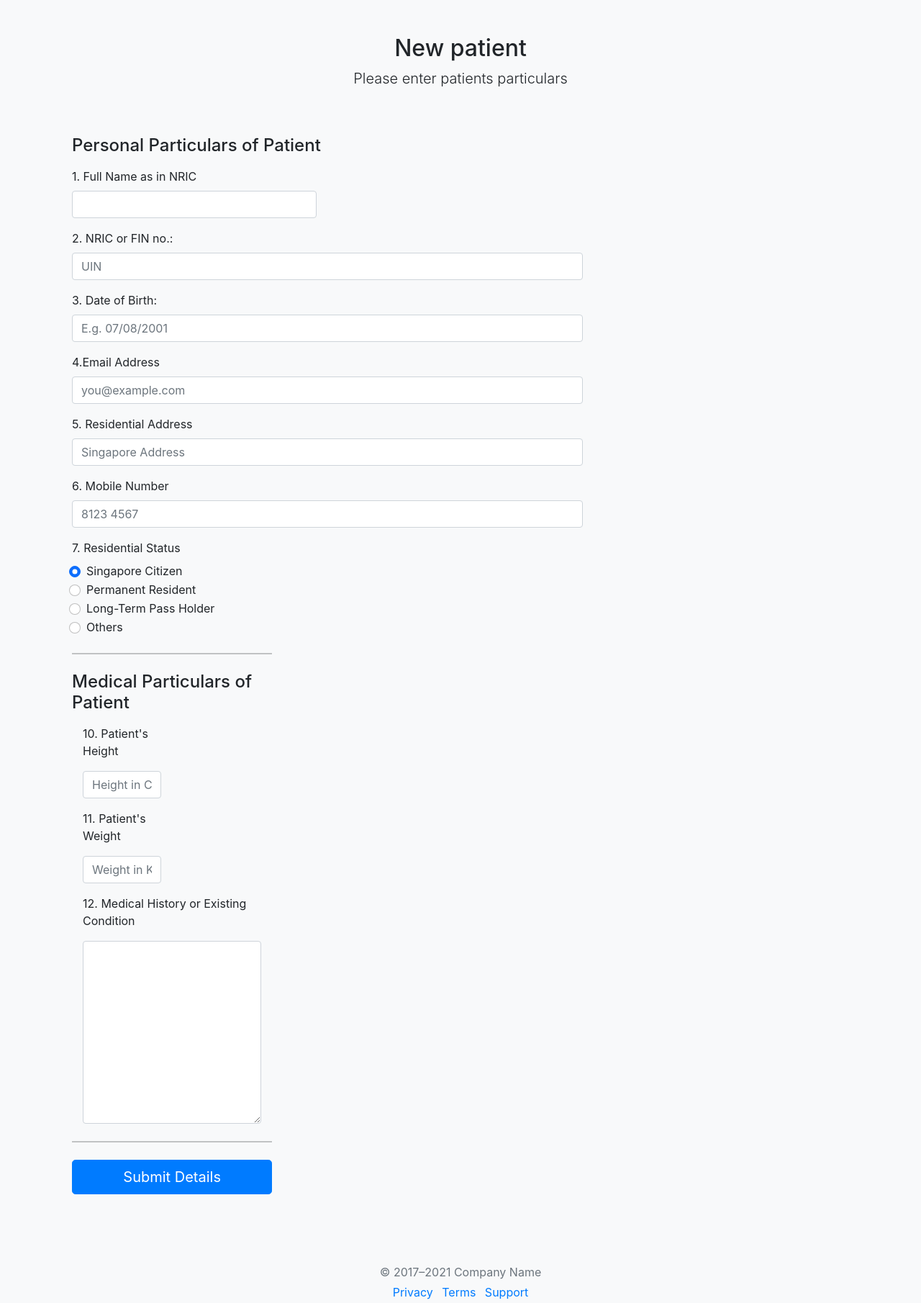
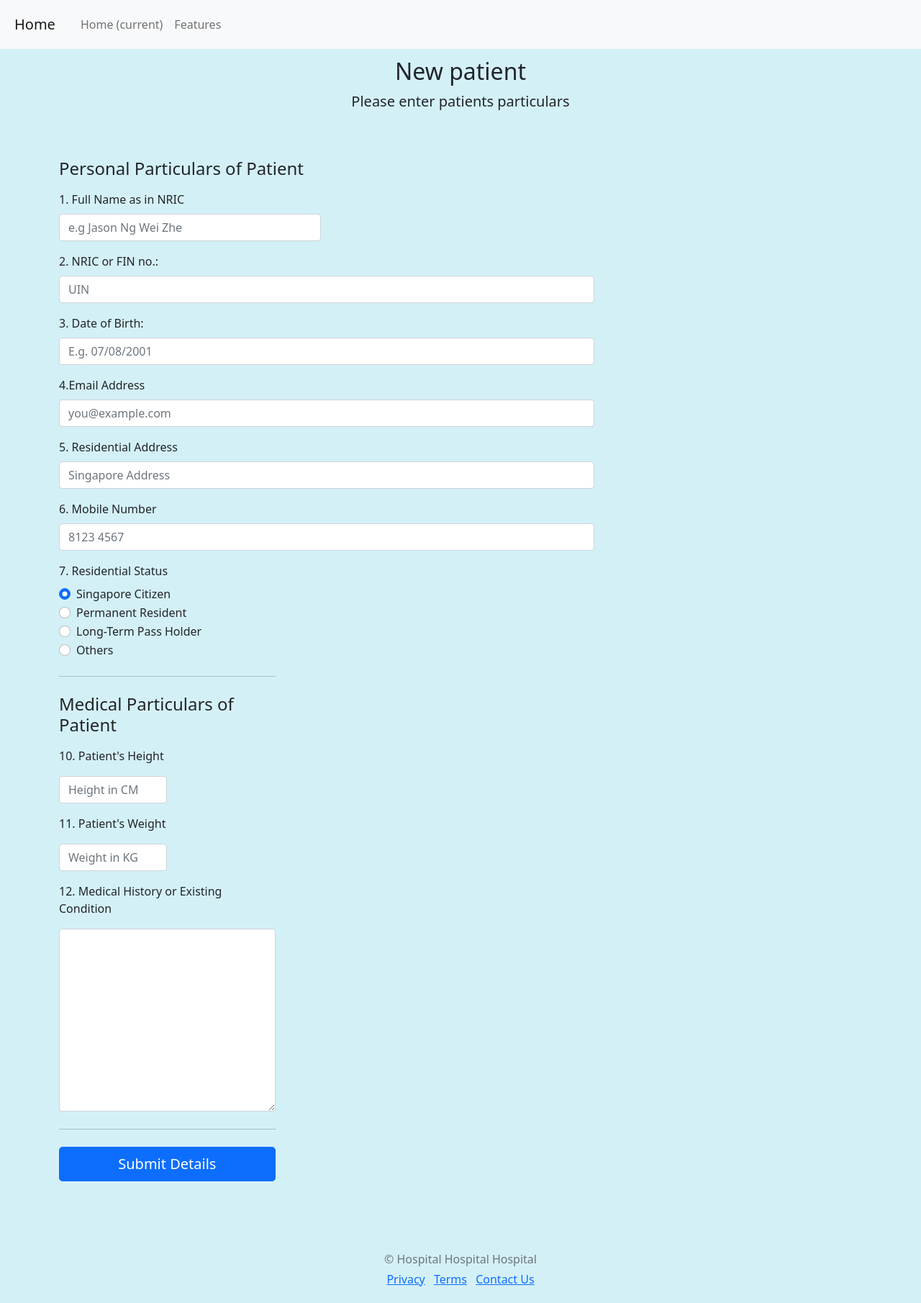
Before and after one commit to mralvern/cool-coding-cids, a plain HTML site: page index.html in a window 1280 px wide. Shown: the whole page at 72% size. Drawn offline with nearby package versions, Linux system fonts and the light colour scheme.

Commit message:
first rendition of CSS

```diff
--- a/index.html
+++ b/index.html
@@ -1,12 +1,6 @@
-<!DOCTYPE html>
-<html lang="en" dir="ltr">
-  <head>
-    <meta charset="utf-8">
-    <title>Database</title>
-<link href="https://cdn.jsdelivr.net/npm/bootstrap@5.1.3/dist/css/bootstrap.min.css" rel="stylesheet" integrity="sha384-1BmE4kWBq78iYhFldvKuhfTAU6auU8tT94WrHftjDbrCEXSU1oBoqyl2QvZ6jIW3" crossorigin="anonymous">  </head>
-  <body>
 <!doctype html>
 <html lang="en">
+
 <head>
   <meta charset="utf-8">
   <meta name="viewport" content="width=device-width, initial-scale=1">
@@ -19,17 +13,14 @@
 
 
 
-    <!-- Bootstrap core CSS -->
-<link href="/docs/5.1/dist/css/bootstrap.min.css" rel="stylesheet" integrity="sha384-1BmE4kWBq78iYhFldvKuhfTAU6auU8tT94WrHftjDbrCEXSU1oBoqyl2QvZ6jIW3" crossorigin="anonymous">
+  <!-- Bootstrap core CSS and jquery  -->
+  <link href="https://cdn.jsdelivr.net/npm/bootstrap@5.1.3/dist/css/bootstrap.min.css" rel="stylesheet" integrity="sha384-1BmE4kWBq78iYhFldvKuhfTAU6auU8tT94WrHftjDbrCEXSU1oBoqyl2QvZ6jIW3" crossorigin="anonymous">
+  <script src="https://code.jquery.com/jquery-3.2.1.slim.min.js" integrity="sha384-KJ3o2DKtIkvYIK3UENzmM7KCkRr/rE9/Qpg6aAZGJwFDMVNA/GpGFF93hXpG5KkN" crossorigin="anonymous"></script>
+  <script src="https://cdn.jsdelivr.net/npm/popper.js@1.12.9/dist/umd/popper.min.js" integrity="sha384-ApNbgh9B+Y1QKtv3Rn7W3mgPxhU9K/ScQsAP7hUibX39j7fakFPskvXusvfa0b4Q" crossorigin="anonymous"></script>
+  <script src="https://cdn.jsdelivr.net/npm/bootstrap@4.0.0/dist/js/bootstrap.min.js" integrity="sha384-JZR6Spejh4U02d8jOt6vLEHfe/JQGiRRSQQxSfFWpi1MquVdAyjUar5+76PVCmYl" crossorigin="anonymous"></script>
 
   <!-- Favicons -->
-<link rel="apple-touch-icon" href="/docs/5.1/assets/img/favicons/apple-touch-icon.png" sizes="180x180">
-<link rel="icon" href="/docs/5.1/assets/img/favicons/favicon-32x32.png" sizes="32x32" type="image/png">
-<link rel="icon" href="/docs/5.1/assets/img/favicons/favicon-16x16.png" sizes="16x16" type="image/png">
-<link rel="manifest" href="/docs/5.1/assets/img/favicons/manifest.json">
-<link rel="mask-icon" href="/docs/5.1/assets/img/favicons/safari-pinned-tab.svg" color="#7952b3">
-<link rel="icon" href="/docs/5.1/assets/img/favicons/favicon.ico">
-<meta name="theme-color" content="#7952b3">
+
 
 
   <style>
@@ -50,9 +41,27 @@
 
 
   <!-- Custom styles for this template -->
-    <link href="form-validation.css" rel="stylesheet">
+  <link href="styles.css" rel="stylesheet">
 </head>
-  <body class="bg-light">
+
+
+<body class="">
+  <nav class="navbar navbar-expand-lg navbar-light bg-light fixed-top">
+    <a class="navbar-brand " href="#">Home</a>
+    <button class="navbar-toggler" type="button" data-toggle="collapse" data-target="#navbarNav" aria-controls="navbarNav" aria-expanded="false" aria-label="Toggle navigation">
+      <span class="navbar-toggler-icon"></span>
+    </button>
+    <div class="collapse navbar-collapse" id="navbarNav">
+      <ul class="navbar-nav">
+        <li class="nav-item active">
+          <a class="nav-link" href="#">Home <span class="sr-only">(current)</span></a>
+        </li>
+        <li class="nav-item">
+          <a class="nav-link" href="#">Features</a>
+        </li>
+      </ul>
+    </div>
+  </nav>
 
   <div class="container">
     <main>
@@ -67,7 +76,7 @@
           <div class="row g-3">
             <div class="col-sm-6">
               <label for="fullName" class="form-label">1. Full Name as in NRIC</label>
-                            <input type="text" class="form-control" id="fullName" name="fullName" required>
+              <input type="text" placeholder="e.g Jason Ng Wei Zhe" class="form-control" id="fullName" name="fullName" required>
               <div class="invalid-feedback">
                 Valid name is required.
               </div>
@@ -86,8 +95,7 @@
             <div class="col-12">
               <label for="DOB" class="form-label">3. Date of Birth:</label>
               <div class="input-group has-validation">
-                                <input type="text" class="form-control" id="DOB" name="DOB"
-                                    placeholder="E.g. 07/08/2001" required>
+                <input type="text" class="form-control" id="DOB" name="DOB" placeholder="E.g. 07/08/2001" required>
                 <div class="invalid-feedback">
                   Your Date of Birth is required.
                 </div>
@@ -96,8 +104,7 @@
 
             <div class="col-12">
               <label for="email" class="form-label">4.Email Address</label>
-                            <input type="email" class="form-control" id="email" name='email'
-                                placeholder="you@example.com">
+              <input type="email" class="form-control" id="email" name='email' placeholder="you@example.com">
               <div class="invalid-feedback">
                 Please enter a valid email address for any medical updates.
               </div>
@@ -105,8 +112,7 @@
 
             <div class="col-12">
               <label for="address" class="form-label">5. Residential Address</label>
-                            <input type="text" class="form-control" id="address" name='address'
-                                placeholder="Singapore Address" required>
+              <input type="text" class="form-control" id="address" name='address' placeholder="Singapore Address" required>
               <div class="invalid-feedback">
                 Please enter your Residential address.
               </div>
@@ -114,8 +120,7 @@
 
             <div class="col-12">
               <label for="mobileNumber" class="form-label">6. Mobile Number</label>
-                            <input type="text" class="form-control" id="mobileNumber" placeholder="8123 4567" required
-                                name="mobileNumber">
+              <input type="text" class="form-control" id="mobileNumber" placeholder="8123 4567" required name="mobileNumber">
               <div class="invalid-feedback">
                 Please enter your Mobile Number.
               </div>
@@ -124,8 +129,7 @@
             <div class="col-md-5">
               <label for="country" class="form-label">7. Residential Status</label>
               <div class="form-check">
-                                <input id="singaporean" name="residentialStatus" type="radio" class="form-check-input"
-                                    checked required>
+                <input id="singaporean" name="residentialStatus" type="radio" class="form-check-input" checked required>
                 <label class="form-check-label" for="Singaporean">Singapore Citizen</label>
               </div>
               <div class="form-check">
@@ -133,13 +137,11 @@
                 <label class="form-check-label" for="PR">Permanent Resident</label>
               </div>
               <div class="form-check">
-                                <input id="LTPH" name="residentialStatus" type="radio" class="form-check-input"
-                                    required>
+                <input id="LTPH" name="residentialStatus" type="radio" class="form-check-input" required>
                 <label class="form-check-label" for="LTPH">Long-Term Pass Holder</label>
               </div>
               <div class="form-check">
-                                <input id="RSothers" name="residentialStatus" type="radio" class="form-check-input"
-                                    required>
+                <input id="RSothers" name="residentialStatus" type="radio" class="form-check-input" required>
                 <label class="form-check-label" for="others">Others</label>
               </div>
 
@@ -148,8 +150,7 @@
               <h4 class="mb-3">Medical Particulars of Patient</h4>
               <div class="col-sm-6">
                 <label for="patientHeight" class="form-label mb-3">10. Patient's Height</label>
-                                <input type="text" class="form-control mb-3" id="patientHeight"
-                                    placeholder="Height in CM" value="" required>
+                <input type="text" class="form-control mb-3" id="patientHeight" placeholder="Height in CM" value="" required>
                 <div class="invalid-feedback">
                   Valid height is required.
                 </div>
@@ -157,8 +158,7 @@
 
               <div class="col-sm-6">
                 <label for="patientWeight" class="form-label mb-3">11. Patient's Weight</label>
-                                <input type="text" class="form-control mb-3" id="patientWeight"
-                                    placeholder="Weight in Kg" value="" required>
+                <input type="text" class="form-control mb-3" id="patientWeight" placeholder="Weight in KG" value="" required>
                 <div class="invalid-feedback">
                   Valid height is required.
                 </div>
@@ -167,8 +167,7 @@
               <div class="col-12">
                 <label for="medicalCondition" class="form-label mb-3">12. Medical History or Existing
                   Condition</label>
-                                <textarea class="form-control mb-3" name="medicalCondition" id="medicalCondition"
-                                    cols="30" rows="10"></textarea>
+                <textarea class="form-control mb-3" name="medicalCondition" id="medicalCondition" cols="30" rows="10"></textarea>
               </div>
 
               <hr class="my-4">
@@ -180,11 +179,11 @@
   </main>
 
   <footer class="my-5 pt-5 text-muted text-center text-small">
-    <p class="mb-1">&copy; 2017–2021 Company Name</p>
+    <p class="mb-1">&copy; Hospital Hospital Hospital</p>
     <ul class="list-inline">
       <li class="list-inline-item"><a href="#">Privacy</a></li>
       <li class="list-inline-item"><a href="#">Terms</a></li>
-      <li class="list-inline-item"><a href="#">Support</a></li>
+      <li class="list-inline-item"><a href="#">Contact Us</a></li>
     </ul>
   </footer>
   </div>
@@ -194,7 +193,5 @@
 
   <script src="form-validation.js"></script>
 </body>
+
 </html>
-
-  </body>
-</html>
--- a/styles.css
+++ b/styles.css
@@ -0,0 +1,13 @@
+.navbar-brand{
+  padding: 11px;
+  padding-left:20px;
+}
+
+.container{
+  margin-top:2rem
+}
+
+
+body{
+  background-color: #d4f0f7
+}
```
Also changed, not shown: 1 other file. Lines whose indentation alone changed are shown as unchanged.
